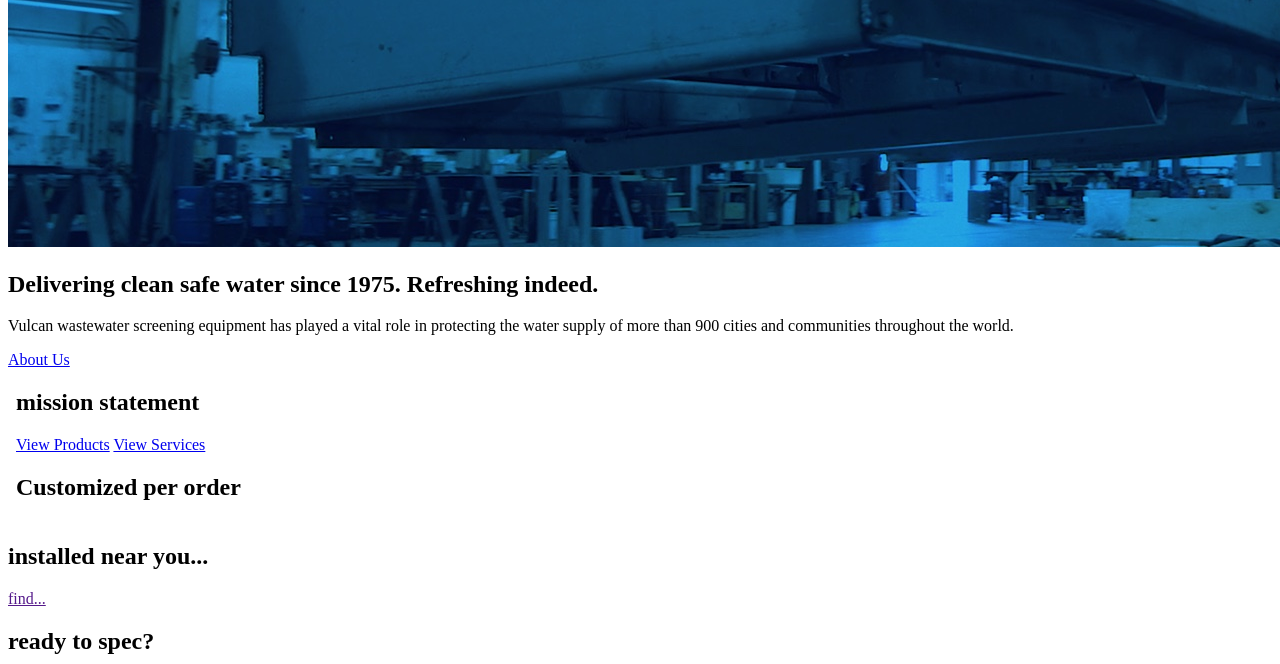
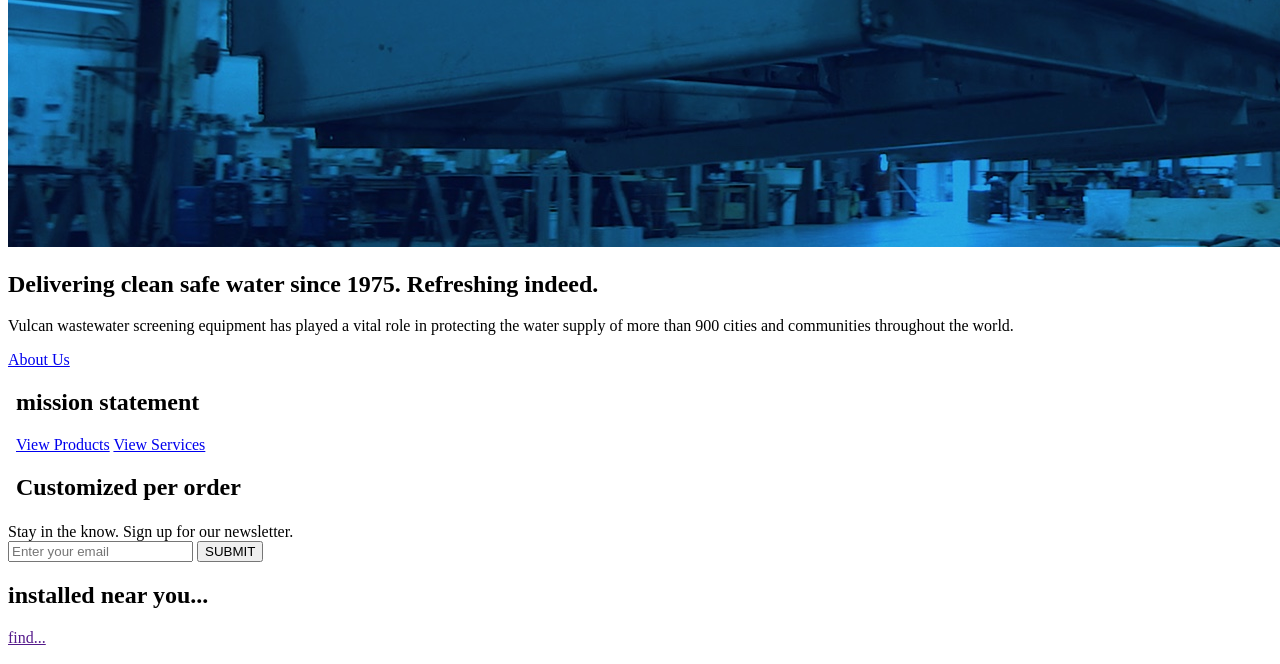
Before and after one commit to LauraKochen/webdev_site2, a plain HTML site: page index.html in a window 1280 px wide. Shown: the part 795-1459 px from the top of the page. Drawn offline with nearby package versions, Linux system fonts and the light colour scheme; files that its build step writes are made by us from their sources.

Commit message:
Added email sign up form.

```diff
--- a/index.html
+++ b/index.html
@@ -122,8 +122,25 @@
         </section>
         <!-- Yining -->
         <section id="newsletter">
-            <form action="">
+            <form action="" class="sign-up-form">
                 <!-- submit email form -->
+                <div class="sign-up-container">
+                    <div class="form-container">
+                      <label for="email" id="newsletter">
+                        Stay in the know. Sign up for our newsletter.
+                      </label>
+                      <div id="email-container">
+                        <input
+                        type="text"
+                        id="email"
+                        name="email"
+                        placeholder="Enter your email"
+                        />
+
+                        <button id="sign-up-button" type="submit">SUBMIT</button>
+                      </div>
+                    </div>
+                  </div>
             </form>
         </section>
         <section id="near-you">
```
